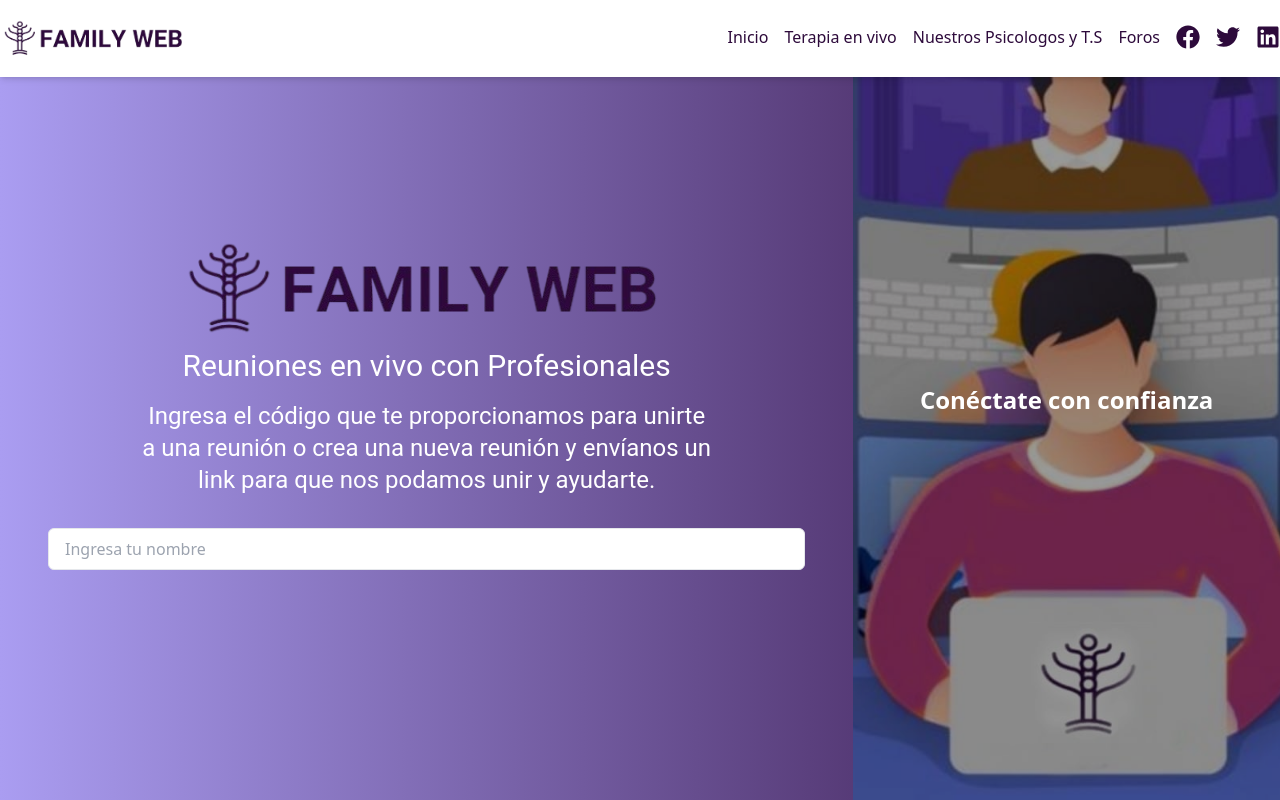
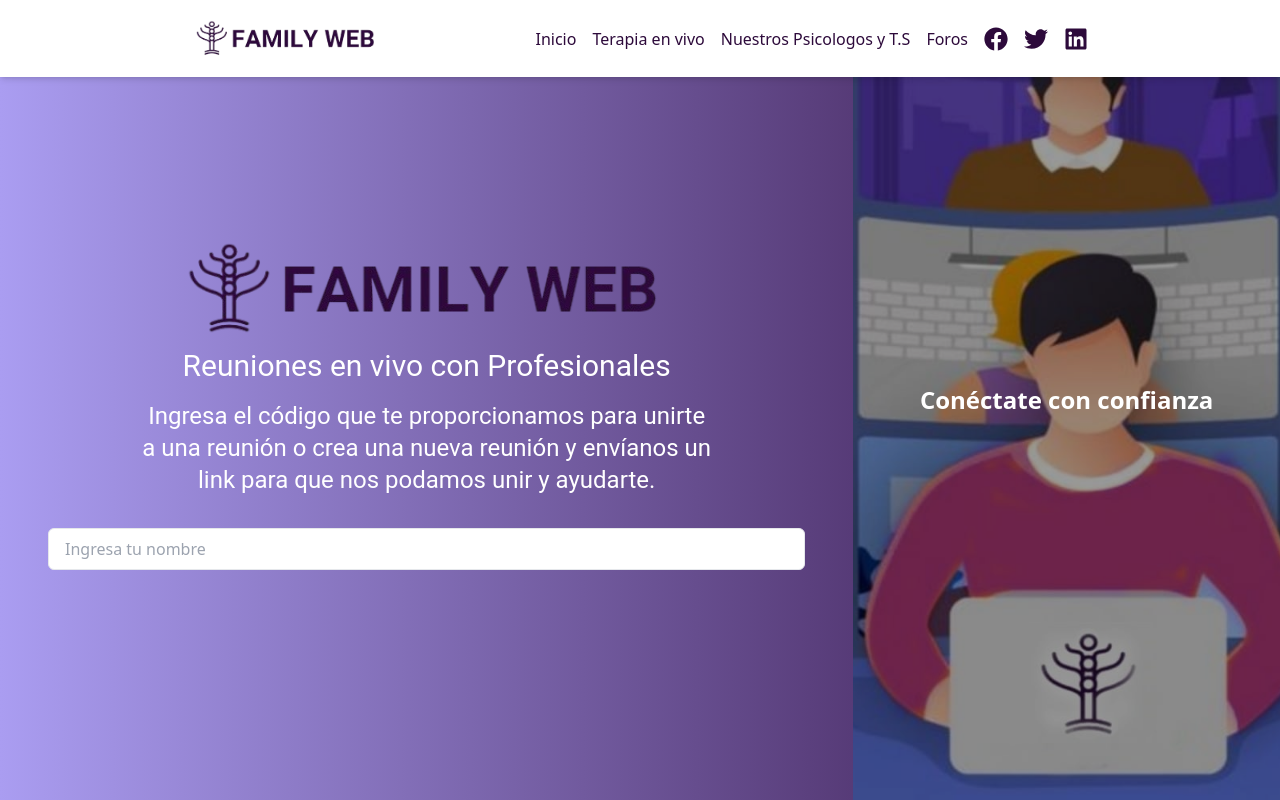
Before and after one commit to AndresMatuk/family-web, a Next.js app: page /videoCall in a window 1280 px wide. Built offline with nearby package versions, Linux system fonts and the light colour scheme.

Commit message:
ajustes en el header

```diff
--- a/src/app/components/header.tsx
+++ b/src/app/components/header.tsx
@@ -3,14 +3,17 @@
 import Link from "next/link";
 import { usePathname } from "next/navigation";
 import { useEffect, useRef, useState } from "react";
-import { FaFacebook, FaLinkedin, FaTwitter } from "react-icons/fa";
+import { FaBars, FaTimes, FaFacebook, FaTwitter, FaLinkedin } from "react-icons/fa";
 import Image from 'next/image';
+
 export default function Header() {
+  const [isMenuOpen, setIsMenuOpen] = useState(false);
+  const toggleMenu = () => setIsMenuOpen(!isMenuOpen);
   const currentPath = usePathname();
   const hiddenRoutes = ["/room"];
 
   const [isOpen, setIsOpen] = useState(false);
-  const [isScrolled, setIsScrolled] = useState(false); // Nuevo estado para el scroll
+  const [isScrolled, setIsScrolled] = useState(false);
   const dropdownRef = useRef<HTMLLIElement | null>(null);
 
   useEffect(() => {
@@ -21,8 +24,16 @@
     };
 
     const handleScroll = () => {
-      setIsScrolled(window.scrollY > 0); // Cambiar el estado según el scroll
+      if (window.scrollY > 50) {
+        setIsScrolled(true);
+      } else {
+        setIsScrolled(false);
+      }
     };
+
+    if (typeof window !== "undefined") {
+      window.addEventListener("scroll", handleScroll);
+    }
 
     document.addEventListener("mousedown", handleClickOutside);
     window.addEventListener("scroll", handleScroll);
@@ -53,8 +64,8 @@
           : "bg-white shadow-md border-none"
       }`}
     >
-
-      <div className="container mx-auto flex justify-between items-center">
+      <div className="container mx-auto flex justify-between items-center px-4 sm:px-8 lg:px-16 max-w-screen-lg">
+        {/* Logo */}
         <div className="flex items-center space-x-0">
           <Image
             src={"/icons/iconText.png"}
@@ -62,17 +73,32 @@
             width={190}
             height={190}
           />
+        </div>
 
+        {/* Hamburger Menu for mobile */}
+        <div className="lg:hidden">
+          <button onClick={toggleMenu} className="text-2xl focus:outline-none">
+            {isMenuOpen ? <FaTimes /> : <FaBars />}
+          </button>
         </div>
-        <nav>
-          <ul className="flex space-x-4 text-[#2d0a3b]">
+
+        {/* Navigation */}
+        <nav
+          className={`${
+            isMenuOpen ? "block" : "hidden"
+          } lg:flex flex-col lg:flex-row absolute lg:relative top-16 left-0 lg:top-0 lg:left-auto bg-white lg:bg-transparent w-full lg:w-auto p-4 lg:p-0 shadow-lg lg:shadow-none transition-all duration-300`}
+        >
+          <ul className="flex flex-col lg:flex-row lg:space-x-4 text-[#2d0a3b] space-y-4 lg:space-y-0">
             <li>
               <Link href="/" className="hover:underline">
                 Inicio
               </Link>
             </li>
             <li className="relative">
-              <button onClick={toggleDropdown} className="hover:underline focus:outline-none">
+              <button
+                onClick={toggleDropdown}
+                className="hover:underline focus:outline-none"
+              >
                 Terapia en vivo
               </button>
               {isOpen && (
@@ -90,7 +116,10 @@
                       Anuncio de reuniones
                     </Link>
                   </div>
-                  <div className="p-4 hover:bg-gray-100" onClick={handleLinkClick}>
+                  <div
+                    className="p-4 hover:bg-gray-100"
+                    onClick={handleLinkClick}
+                  >
                     <Link href="/videoCall" className="text-gray-800">
                       Reuniones en vivo
                     </Link>
@@ -108,7 +137,8 @@
                 Foros
               </Link>
             </li>
-            <div className="flex mb-1 space-x-4">
+            {/* Social Media Icons */}
+            <div className="flex space-x-4">
               <a href="https://facebook.com" target="_blank" rel="noopener noreferrer">
                 <FaFacebook className="text-2xl text-[#2d0a3b] hover:text-blue-500" />
               </a>
```
Lines whose indentation alone changed are shown as unchanged.
